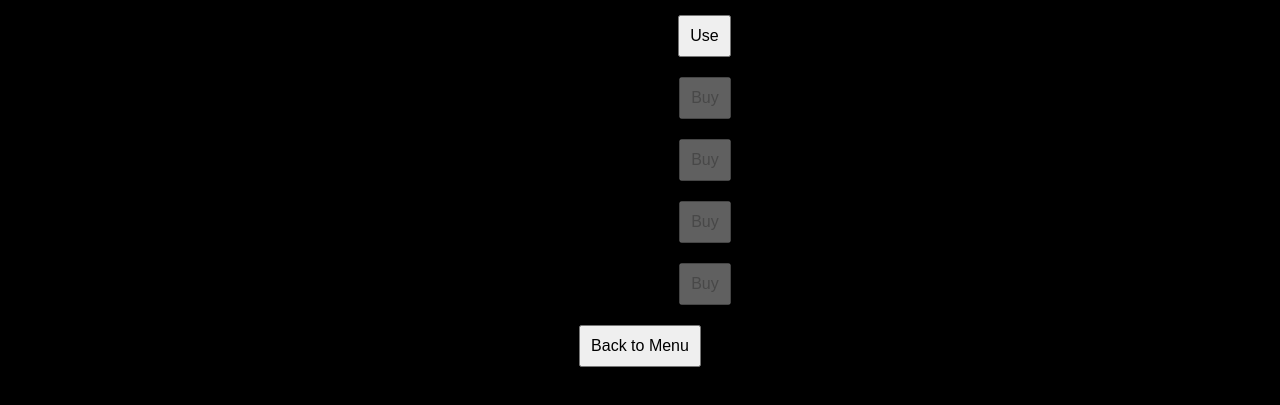
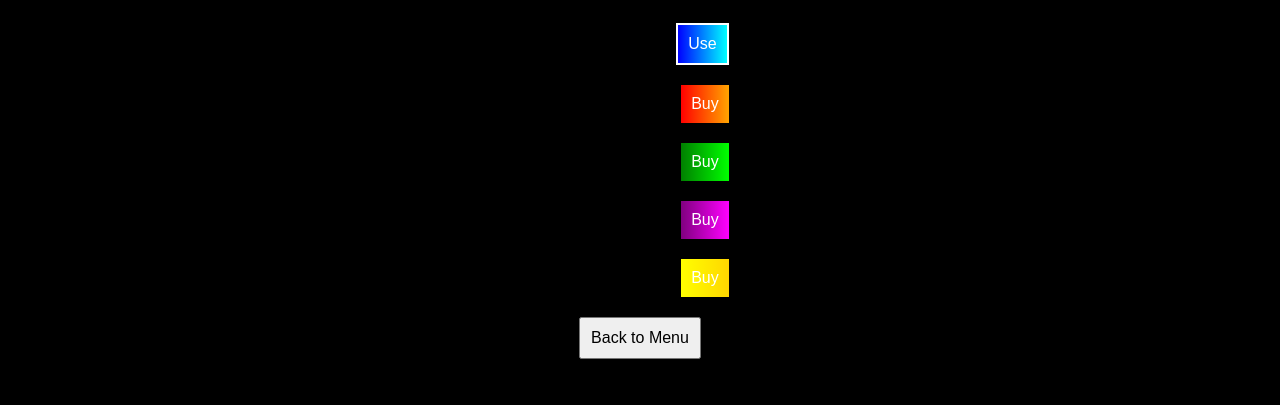
Before and after one commit to AidenDuong/KoolSnake, a plain HTML site: page index.html in a window 1280 px wide. Both pictures are taken after a click on the button "Shop". Shown: the part 249-654 px from the top of the page. Drawn offline with Linux system fonts and the light colour scheme.

Commit message:
index.html

```diff
--- a/index.html
+++ b/index.html
@@ -54,7 +54,6 @@
   <div class="info score-display">Score: <span id="score">0</span></div>
 
   <script>
-    // Core Variables
     const canvas = document.getElementById('game');
     const context = canvas.getContext('2d');
     const menu = document.getElementById('menu');
@@ -70,11 +69,9 @@
     let unlockedSkins = JSON.parse(localStorage.getItem('unlockedSkins')) || ['Default'];
     let selectedSkin = localStorage.getItem('selectedSkin') || 'Default';
 
-    // Snake and Apple
     const snake = { x: 160, y: 160, dx: grid, dy: 0, cells: [], maxCells: 4 };
     const apple = { x: 320, y: 320 };
 
-    // Skins
     const skins = [
       { name: 'Default', colors: ['blue', 'cyan'], price: 0 },
       { name: 'Red', colors: ['red', 'orange'], price: 50 },
@@ -83,14 +80,12 @@
       { name: 'Yellow', colors: ['yellow', 'gold'], price: 200 },
     ];
 
-    // Save Game State
     function saveGameState() {
       localStorage.setItem('coins', coins);
       localStorage.setItem('unlockedSkins', JSON.stringify(unlockedSkins));
       localStorage.setItem('selectedSkin', selectedSkin);
     }
 
-    // Load Shop
     function loadShop() {
       shopItems.innerHTML = '';
       skins.forEach(skin => {
@@ -102,6 +97,9 @@
         text.textContent = `${skin.name} (${skin.price} coins)`;
         button.textContent = unlockedSkins.includes(skin.name) ? 'Use' : 'Buy';
         button.disabled = !unlockedSkins.includes(skin.name) && coins < skin.price;
+        button.style.background = `linear-gradient(to right, ${skin.colors.join(', ')})`;
+        button.style.color = 'white';
+        button.style.border = selectedSkin === skin.name ? '2px solid white' : 'none';
 
         button.addEventListener('click', () => {
           if (unlockedSkins.includes(skin.name)) {
@@ -121,7 +119,6 @@
       });
     }
 
-    // Reset Game
     function resetGame() {
       snake.x = 160;
       snake.y = 160;
@@ -133,7 +130,6 @@
       apple.y = Math.floor(Math.random() * 19) * grid;
     }
 
-    // Draw Snake
     function drawSnake() {
       const skin = skins.find(s => s.name === selectedSkin);
       snake.cells.forEach((cell, index) => {
@@ -142,7 +138,6 @@
         context.fillStyle = gradient;
         context.fillRect(cell.x, cell.y, grid - 1, grid - 1);
 
-        // Check Collision
         if (cell.x === apple.x && cell.y === apple.y) {
           snake.maxCells++;
           coins += 10;
@@ -161,14 +156,12 @@
       });
     }
 
-    // Show End Screen
     function showEndScreen() {
       canvas.style.display = 'none';
       endScreen.style.display = 'block';
       finalScore.textContent = snake.maxCells - 4;
     }
 
-    // Game Loop
     function loop() {
       requestAnimationFrame(loop);
       if (++count < 4) return;
@@ -193,7 +186,6 @@
       drawSnake();
     }
 
-    // Event Listeners
     document.getElementById('start-game').addEventListener('click', () => {
       menu.style.display = 'none';
       canvas.style.display = 'block';
@@ -235,7 +227,6 @@
       }
     });
 
-    // Load Initial State
     coinsDisplay.textContent = coins;
     resetGame();
   </script>
```
